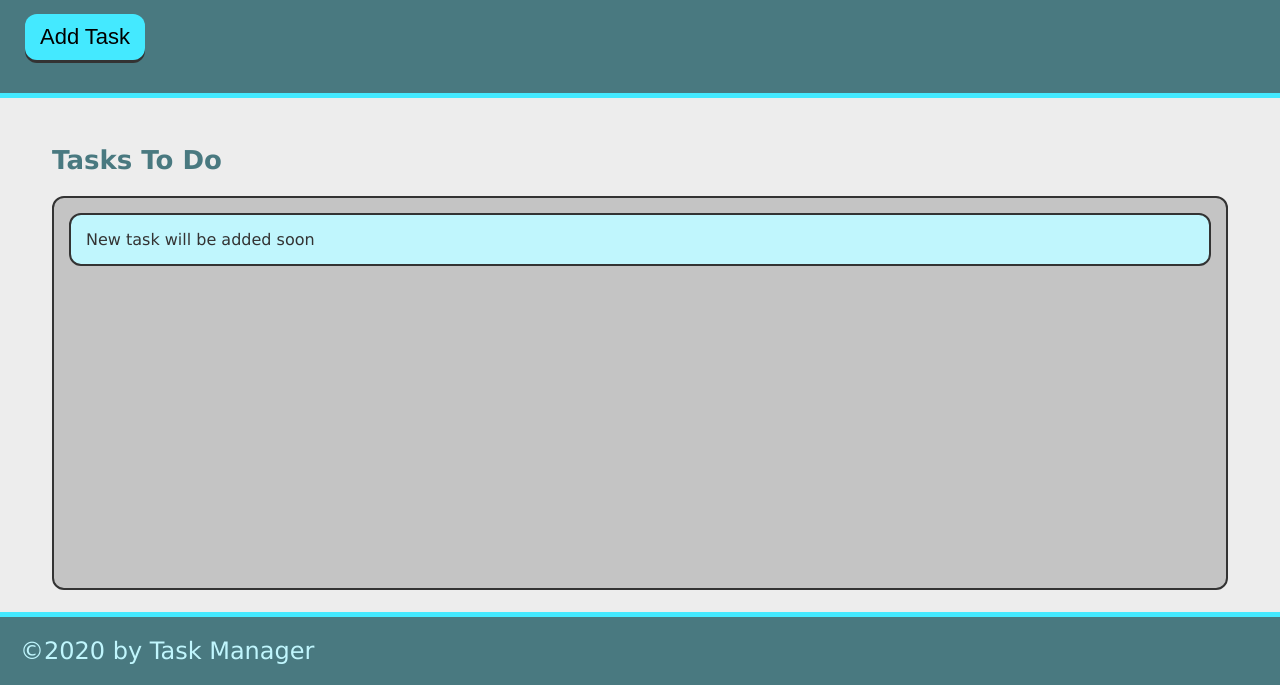
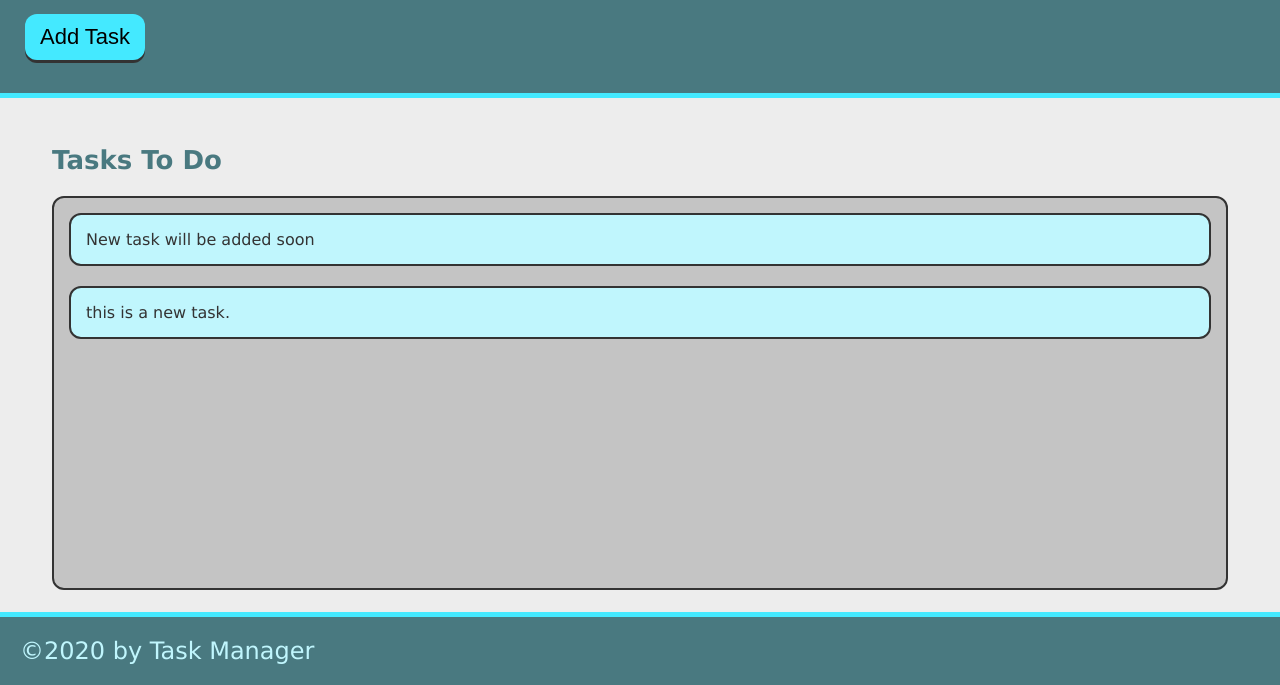
Before and after one commit to mtpullin/Taskmanager, a plain HTML site: page index.html in a window 1280 px wide. Both pictures are taken after a click on the button "Add Task". Shown: the part 115-800 px from the top of the page. Drawn offline with Linux system fonts and the light colour scheme.

Commit message:
add ability to add task

```diff
--- a/assets/js/script.js
+++ b/assets/js/script.js
@@ -0,0 +1,11 @@
+var buttonEl = document.querySelector("#save-task");
+var tasksToDOEl = document.querySelector("#tasks-to-do");
+
+var createTaskHandler = function() {
+    var listItemEl = document.createElement("li");
+    listItemEl.className = "task-item";
+    listItemEl.textContent = "this is a new task.";
+    tasksToDOEl.appendChild(listItemEl);
+}
+
+buttonEl.addEventListener("click", createTaskHandler);
--- a/index.html
+++ b/index.html
@@ -13,13 +13,13 @@
         <p>
             Click the button below to add a new task
         </p>
-        <button class="btn">Add Task</button>
+        <button class="btn" id="save-task">Add Task</button>
     </header>
 
     <main class="page-content">
      <section class="task-list-wrapper">
          <h2 class="list-title"> Tasks To Do</h2>
-         <ul class="task-list">
+         <ul class="task-list" id="tasks-to-do">
              <li class="task-item">New task will be added soon</li>
          </ul>
      </section>
```
